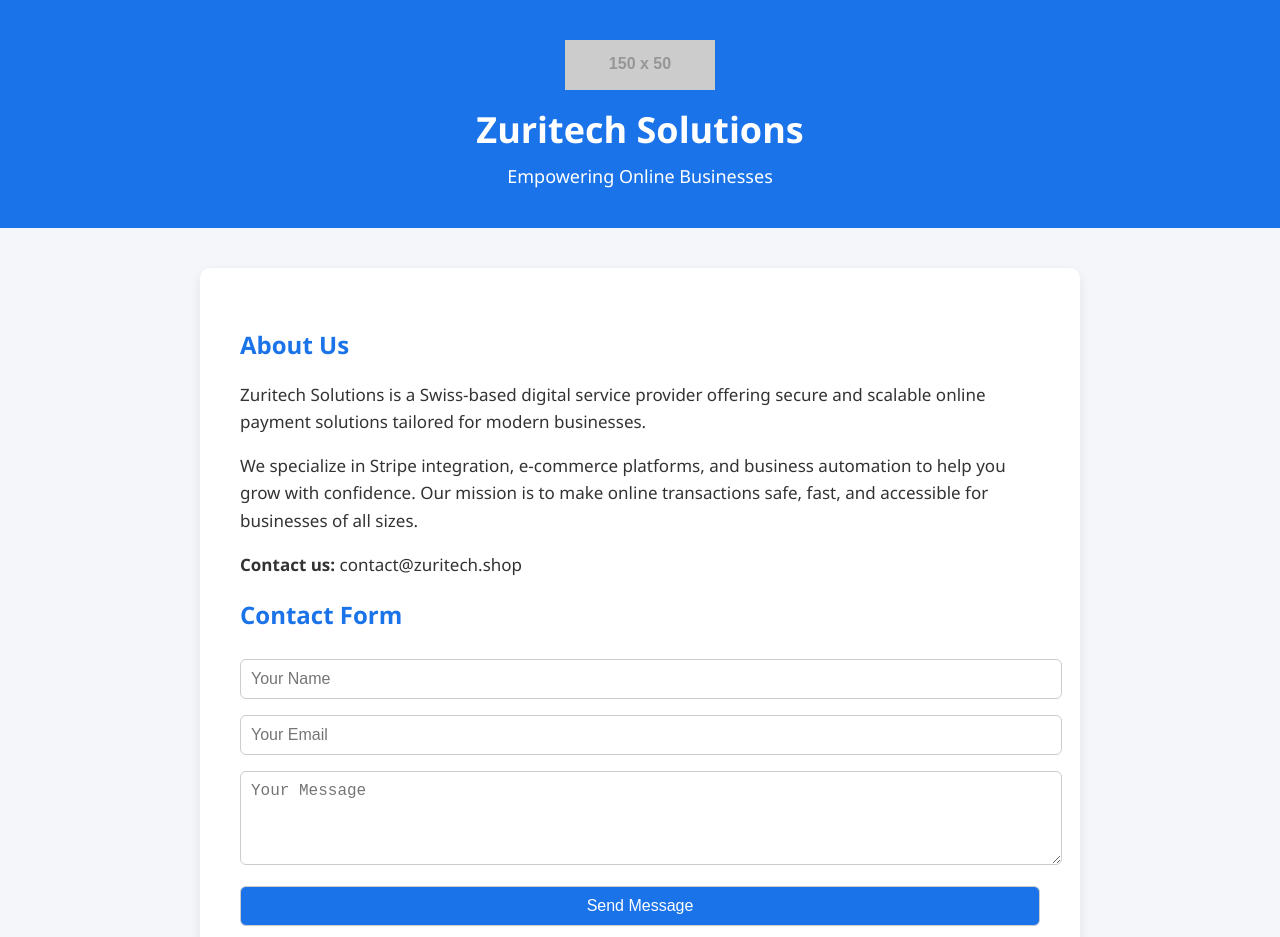
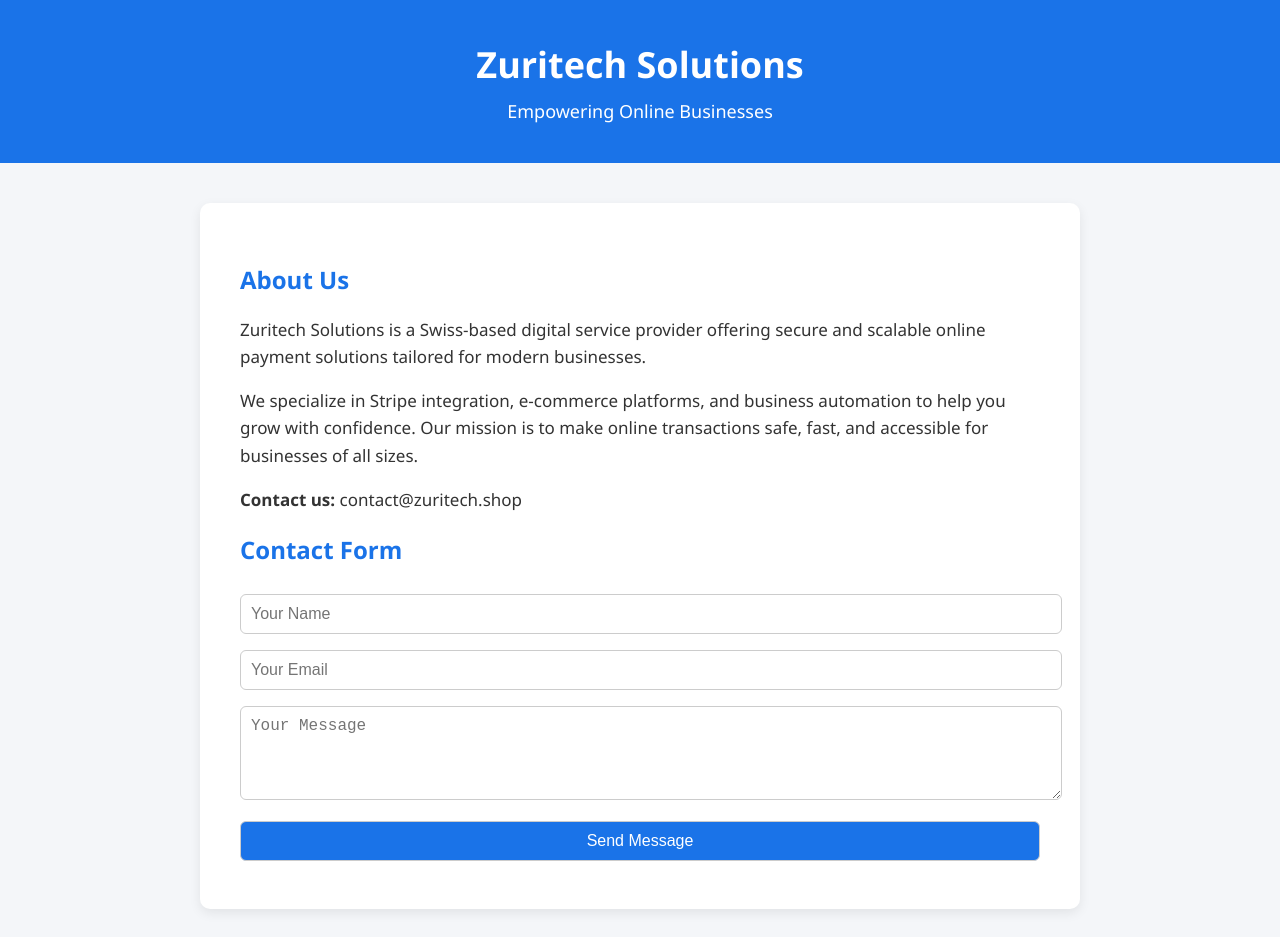
Before and after one commit to zinana-cell/zuritech-site, a plain HTML site: page index.html in a window 1280 px wide. Shown: the top 937 px of the page. Drawn offline with Linux system fonts and the light colour scheme; placeholder pictures from the web are drawn by us.

Commit message:
Update index.html

```diff
--- a/index.html
+++ b/index.html
@@ -79,7 +79,6 @@
 <body>
 
   <header>
-    <img src="https://via.placeholder.com/150x50?text=Zuritech+Logo" alt="Zuritech Logo" />
     <h1>Zuritech Solutions</h1>
     <p>Empowering Online Businesses</p>
   </header>
```
